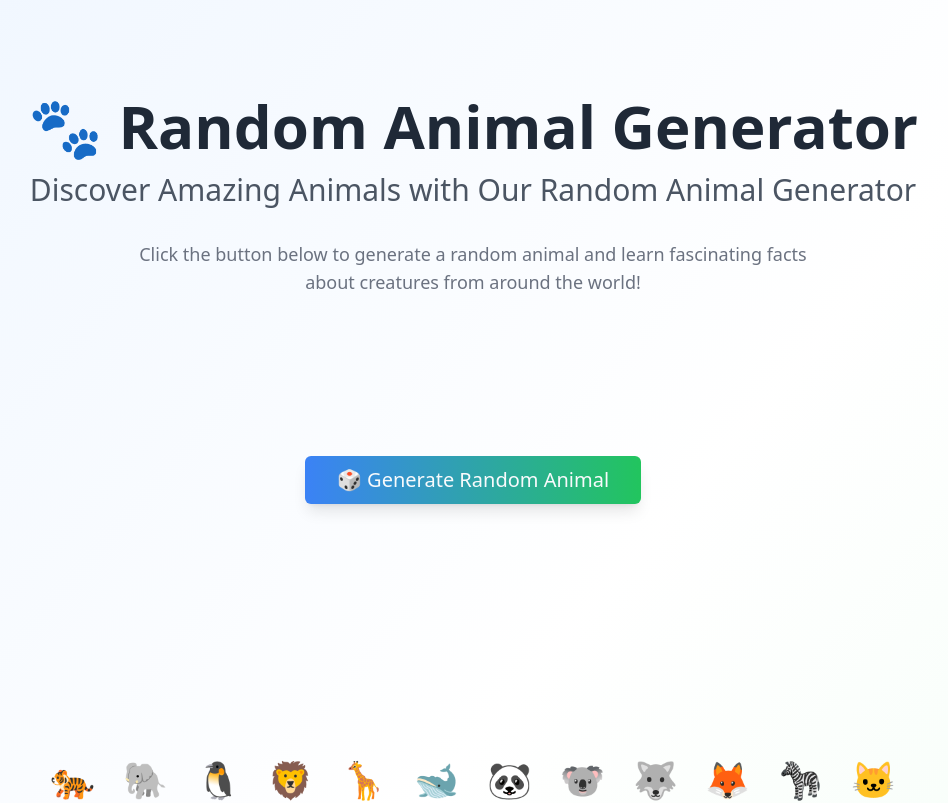
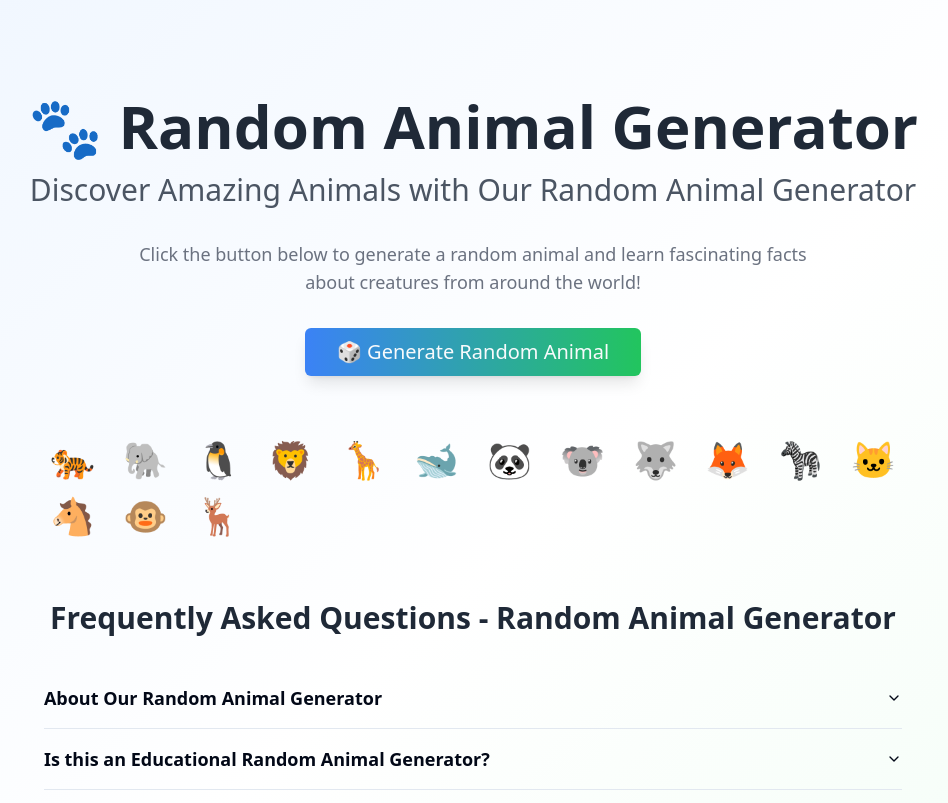
Before and after one commit to gabfidel/animal-emoji-surprise, a React (Vite) app: page / in a window 1280 px wide. Shown: the top 803 px of the page, without its empty margins (167-1115 px from the left). Built offline with nearby package versions, Linux system fonts and the light colour scheme.

Commit message:
Fix: Adjust button padding to be below emojis
Adjust button padding to ensure emojis are not affected.

```diff
--- a/src/components/AnimalGenerator.tsx
+++ b/src/components/AnimalGenerator.tsx
@@ -54,11 +54,10 @@ const AnimalGenerator = () => {
           Click the button below to generate a random animal and learn fascinating facts about creatures from around the world!
         </p>
 
-        <div className="py-32 mb-32">
         <Button
           onClick={currentAnimal ? handleGenerateAnother : handleGenerateAnimal}
           disabled={isGenerating}
-            className="text-xl px-8 py-6 bg-gradient-to-r from-blue-500 to-green-500 hover:from-blue-600 hover:to-green-600 transform hover:scale-105 transition-all duration-200 shadow-lg animate-fade-in"
+          className="text-xl px-8 py-6 mb-8 bg-gradient-to-r from-blue-500 to-green-500 hover:from-blue-600 hover:to-green-600 transform hover:scale-105 transition-all duration-200 shadow-lg animate-fade-in"
         >
           {isGenerating ? (
             <div className="flex items-center gap-2">
@@ -71,7 +70,6 @@ const AnimalGenerator = () => {
             "🎲 Generate Random Animal"
           )}
         </Button>
-        </div>
 
         {currentAnimal && (
           <Card className="max-w-2xl mx-auto shadow-2xl animate-scale-in mb-16">
@@ -95,6 +93,8 @@ const AnimalGenerator = () => {
           </Card>
         )}
 
+        {currentAnimal && <div className="py-32 mb-32"></div>}
+
         <AnimalGrid isVisible={showGrid} />
 
         <div className="pb-16">
```
Lines whose indentation alone changed are shown as unchanged.
